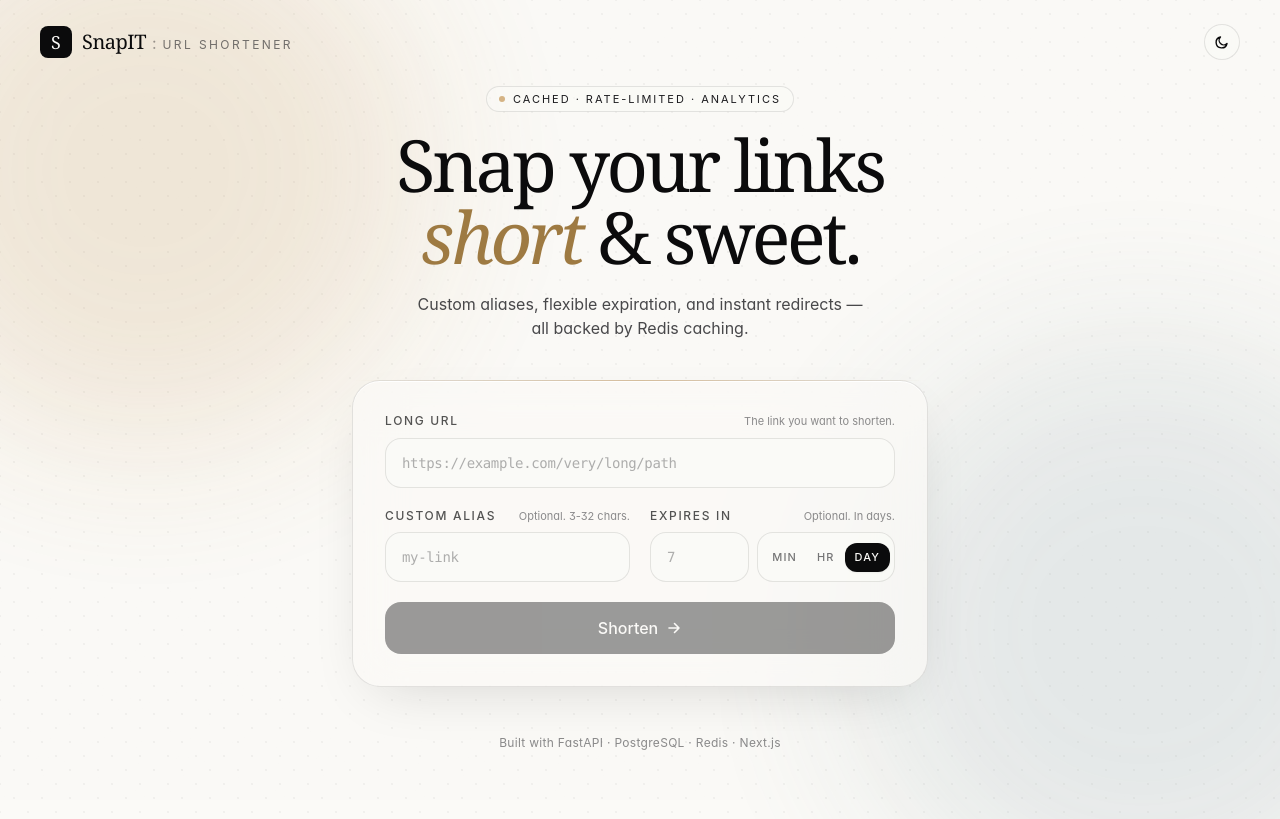
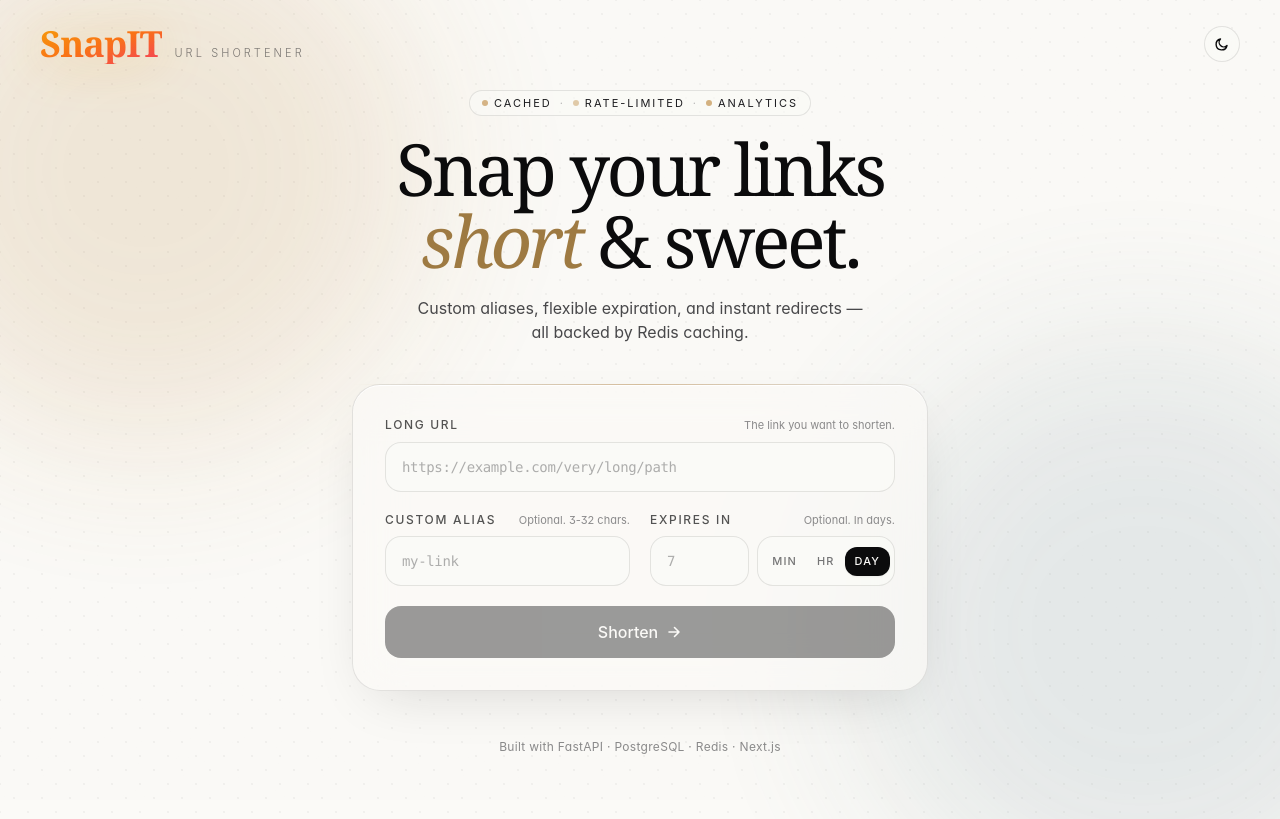
Before and after one commit to simply-mihir/SnapIT, a Next.js app in the folder frontend/: page / in a window 1280 px wide. Built offline with nearby package versions, Linux system fonts and the light colour scheme.

Commit message:
Change in UI

```diff
--- a/frontend/pages/index.js
+++ b/frontend/pages/index.js
@@ -11,19 +11,20 @@ export default function Home() {
       <main className="relative z-10 min-h-screen flex flex-col">
         {/* ——— Navigation ——— */}
         <nav className="w-full px-6 sm:px-10 py-6 flex items-center justify-between">
-          <a
-            href="/"
-            className="flex items-center gap-2.5 group"
-          >
-            <span className="inline-flex h-8 w-8 items-center justify-center rounded-lg bg-ink-900 text-cream-50 dark:bg-cream-100 dark:text-ink-900 font-serif text-lg leading-none transition-transform group-hover:-rotate-6">
-              S
+          <a href="/" className="group flex items-baseline gap-3">
+            <span
+              className="font-serif text-3xl sm:text-4xl font-black tracking-tight
+                         bg-gradient-to-br from-amber-500 via-orange-500 to-rose-500
+                         bg-clip-text text-transparent
+                         drop-shadow-[0_4px_24px_rgba(245,158,11,0.35)]
+                         transition-all duration-500
+                         group-hover:tracking-normal
+                         group-hover:drop-shadow-[0_4px_32px_rgba(245,158,11,0.55)]"
+            >
+              SnapIT
             </span>
-            <span className="flex items-baseline gap-1.5">
-              <span className="font-serif text-xl tracking-tight">SnapIT</span>
-              <span className="text-ink-700/40 dark:text-cream-100/40">:</span>
-              <span className="text-xs uppercase tracking-[0.2em] text-ink-700/60 dark:text-cream-100/60">
-                URL shortener
-              </span>
+            <span className="text-[11px] uppercase tracking-[0.28em] font-light text-ink-700/55 dark:text-cream-100/55">
+              URL Shortener
             </span>
           </a>
           <ThemeToggle />
@@ -34,8 +35,26 @@ export default function Home() {
           <div className="w-full max-w-xl">
             <header className="mb-10 text-center animate-fade-in">
               <p className="mb-4 inline-flex items-center gap-2 rounded-full border border-ink-900/10 dark:border-cream-100/10 bg-cream-50/60 dark:bg-ink-800/50 backdrop-blur px-3 py-1 text-[11px] uppercase tracking-[0.18em] text-ink-700 dark:text-cream-200">
-                <span className="h-1.5 w-1.5 rounded-full bg-accent animate-pulse" />
-                cached · rate-limited · analytics
+                <span className="inline-flex items-center gap-1.5">
+                  <span className="h-1.5 w-1.5 rounded-full bg-accent animate-pulse" />
+                  cached
+                </span>
+                <span className="text-ink-700/30 dark:text-cream-100/30">·</span>
+                <span className="inline-flex items-center gap-1.5">
+                  <span
+                    className="h-1.5 w-1.5 rounded-full bg-accent animate-pulse"
+                    style={{ animationDelay: "0.5s" }}
+                  />
+                  rate-limited
+                </span>
+                <span className="text-ink-700/30 dark:text-cream-100/30">·</span>
+                <span className="inline-flex items-center gap-1.5">
+                  <span
+                    className="h-1.5 w-1.5 rounded-full bg-accent animate-pulse"
+                    style={{ animationDelay: "1s" }}
+                  />
+                  analytics
+                </span>
               </p>
               <h1 className="headline font-serif text-6xl sm:text-7xl leading-[0.95] tracking-tightest">
                 Snap your links
```
